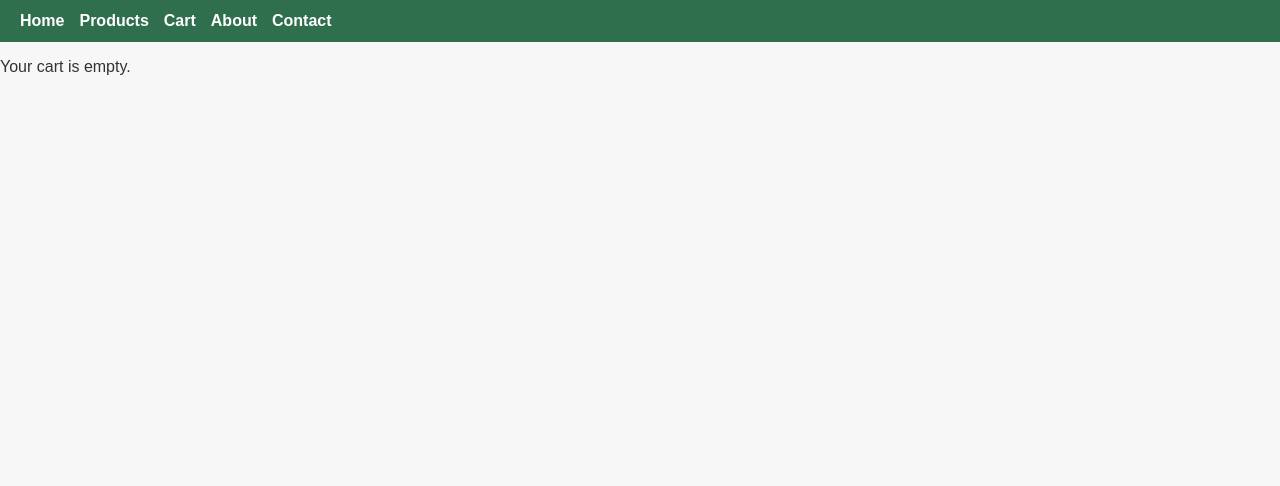
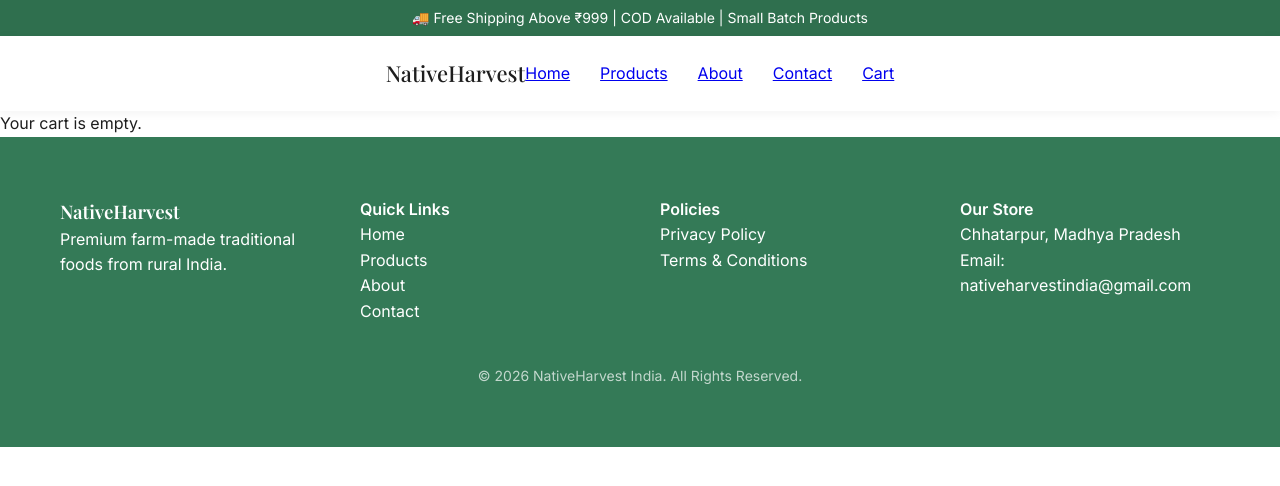
Before and after one commit to samarthr8/nativeharvest-app, a React (Vite) app in the folder frontend/: page /cart in a window 1280 px wide. Shown: the top 486 px of the page. Built offline with nearby package versions, Linux system fonts and the light colour scheme.

Commit message:
Added Announcement, Header and footer

```diff
--- a/frontend/src/App.jsx
+++ b/frontend/src/App.jsx
@@ -1,4 +1,8 @@
-import { Routes, Route, Link } from "react-router-dom";
+import { Routes, Route } from "react-router-dom";
+
+import AnnouncementBar from "./components/layout/AnnouncementBar";
+import Header from "./components/layout/Header";
+import Footer from "./components/layout/Footer";
 
 /* Public pages */
 import Home from "./pages/Home";
@@ -17,35 +21,23 @@ import AdminDashboard from "./pages/admin/AdminDashboard";
 const App = () => {
   return (
     <>
-      <nav>
-        <Link to="/">Home</Link>
-        <Link to="/products">Products</Link>
-        <Link to="/cart">Cart</Link>
-        <Link to="/about">About</Link>
-        <Link to="/contact">Contact</Link>
-      </nav>
+      <AnnouncementBar />
+      <Header />
 
       <Routes>
-
-        {/* HOME */}
         <Route index element={<Home />} />
-
-        {/* Public */}
         <Route path="/products" element={<Products />} />
         <Route path="/cart" element={<Cart />} />
         <Route path="/checkout" element={<Checkout />} />
         <Route path="/about" element={<About />} />
         <Route path="/contact" element={<Contact />} />
-
-        {/* ✅ FIXED ROUTES */}
         <Route path="/order-success/:orderId" element={<OrderSuccess />} />
         <Route path="/order/:orderId" element={<OrderTracking />} />
-
-        {/* Admin */}
         <Route path="/admin/login" element={<AdminLogin />} />
         <Route path="/admin/dashboard" element={<AdminDashboard />} />
+      </Routes>
 
-      </Routes>
+      <Footer />
     </>
   );
 };
--- /dev/null
+++ b/frontend/src/components/layout/AnnouncementBar.jsx
@@ -0,0 +1,17 @@
+const AnnouncementBar = () => {
+  return (
+    <div style={{
+      background: "#2f6f4e",
+      color: "white",
+      height: "36px",
+      display: "flex",
+      alignItems: "center",
+      justifyContent: "center",
+      fontSize: "14px"
+    }}>
+      🚚 Free Shipping Above ₹999 | COD Available | Small Batch Products
+    </div>
+  );
+};
+
+export default AnnouncementBar;
--- /dev/null
+++ b/frontend/src/components/layout/Footer.jsx
@@ -0,0 +1,53 @@
+const Footer = () => {
+  return (
+    <footer style={{
+      background: "var(--green-dark)",
+      color: "white",
+      padding: "60px 0"
+    }}>
+      <div className="container" style={{
+        display: "grid",
+        gridTemplateColumns: "repeat(auto-fit, minmax(200px,1fr))",
+        gap: "40px"
+      }}>
+
+        <div>
+          <h3>NativeHarvest</h3>
+          <p>Premium farm-made traditional foods from rural India.</p>
+        </div>
+
+        <div>
+          <h4>Quick Links</h4>
+          <p>Home</p>
+          <p>Products</p>
+          <p>About</p>
+          <p>Contact</p>
+        </div>
+
+        <div>
+          <h4>Policies</h4>
+          <p>Privacy Policy</p>
+          <p>Terms & Conditions</p>
+        </div>
+
+        <div>
+          <h4>Our Store</h4>
+          <p>Chhatarpur, Madhya Pradesh</p>
+          <p>Email: nativeharvestindia@gmail.com</p>
+        </div>
+
+      </div>
+
+      <div style={{
+        textAlign: "center",
+        marginTop: "40px",
+        opacity: "0.7",
+        fontSize: "14px"
+      }}>
+        © 2026 NativeHarvest India. All Rights Reserved.
+      </div>
+    </footer>
+  );
+};
+
+export default Footer;
--- /dev/null
+++ b/frontend/src/components/layout/Header.jsx
@@ -0,0 +1,40 @@
+import { Link } from "react-router-dom";
+
+const Header = () => {
+  return (
+    <header style={{
+      height: "75px",
+      display: "flex",
+      alignItems: "center",
+      background: "white",
+      boxShadow: "0 2px 10px rgba(0,0,0,0.05)"
+    }}>
+      <div className="container" style={{
+        display: "flex",
+        justifyContent: "space-between",
+        alignItems: "center"
+      }}>
+
+        <Link to="/" style={{
+          fontFamily: "Playfair Display",
+          fontSize: "22px",
+          textDecoration: "none",
+          color: "var(--text-dark)"
+        }}>
+          NativeHarvest
+        </Link>
+
+        <nav style={{ display: "flex", gap: "30px" }}>
+          <Link to="/">Home</Link>
+          <Link to="/products">Products</Link>
+          <Link to="/about">About</Link>
+          <Link to="/contact">Contact</Link>
+          <Link to="/cart">Cart</Link>
+        </nav>
+
+      </div>
+    </header>
+  );
+};
+
+export default Header;
--- a/frontend/src/styles.css
+++ b/frontend/src/styles.css
@@ -1,101 +1,106 @@
-/* Reset-ish */
-body {
-  margin: 0;
-  font-family: Arial, Helvetica, sans-serif;
-  background-color: #f7f7f7;
-  color: #333;
+/* --------------------------------------------------
+   🌿 NativeHarvest Design System
+-------------------------------------------------- */
+
+@import url('https://fonts.googleapis.com/css2?family=Playfair+Display:wght@500;600;700&family=Inter:wght@300;400;500;600&display=swap');
+
+:root {
+  --green-main: #3f8a63;
+  --green-dark: #347a57;
+  --green-light: #4fa276;
+
+  --beige-light: #f5f2eb;
+  --text-dark: #1e1e1e;
+  --white: #ffffff;
+
+  --radius-card: 16px;
+  --radius-input: 30px;
+
+  --container-width: 1200px;
 }
 
-/* Layout */
-.container {
-  max-width: 1000px;
-  margin: 0 auto;
-  padding: 20px;
-  background: #ffffff;
+/* Reset */
+* {
+  margin: 0;
+  padding: 0;
+  box-sizing: border-box;
 }
 
-/* Navbar */
-nav {
-  background: #2f6f4e; /* earthy green */
-  padding: 12px 20px;
+body {
+  font-family: 'Inter', sans-serif;
+  color: var(--text-dark);
+  background: var(--white);
+  line-height: 1.6;
 }
 
-nav a {
-  color: #ffffff;
-  text-decoration: none;
-  margin-right: 15px;
-  font-weight: bold;
+/* Typography */
+h1, h2, h3 {
+  font-family: 'Playfair Display', serif;
+  font-weight: 600;
 }
 
-nav a:hover {
-  text-decoration: underline;
+h1 {
+  font-size: 56px;
 }
 
-/* Headings */
 h2 {
-  margin-top: 0;
-  color: #2f6f4e;
+  font-size: 36px;
 }
 
-/* Product card */
-.card {
-  border: 1px solid #ddd;
-  padding: 16px;
-  margin-bottom: 15px;
-  border-radius: 4px;
-  background: #fff;
+p {
+  font-size: 16px;
+}
+
+/* Container */
+.container {
+  max-width: var(--container-width);
+  margin: 0 auto;
+  padding: 0 20px;
+}
+
+/* Section Spacing */
+.section {
+  padding: 80px 0;
 }
 
 /* Buttons */
-button {
-  background: #2f6f4e;
-  color: #fff;
+.btn {
+  background: var(--green-dark);
+  color: var(--white);
+  padding: 12px 24px;
+  border-radius: var(--radius-input);
   border: none;
-  padding: 8px 14px;
   cursor: pointer;
-  border-radius: 4px;
+  font-weight: 500;
+  transition: 0.3s ease;
 }
 
-button:hover {
-  background: #25593f;
+.btn:hover {
+  background: var(--green-light);
 }
 
 /* Inputs */
-input,
-textarea {
+input, textarea {
+  border-radius: var(--radius-input);
+  border: 1px solid #ddd;
+  padding: 12px 18px;
+  font-size: 16px;
   width: 100%;
-  padding: 8px;
-  margin-bottom: 10px;
-  border: 1px solid #ccc;
-  border-radius: 4px;
 }
 
-/* Cart total */
-.total {
-  font-size: 18px;
-  font-weight: bold;
-  margin-top: 10px;
+/* Cards */
+.card {
+  border-radius: var(--radius-card);
+  background: var(--white);
+  box-shadow: 0 8px 24px rgba(0,0,0,0.05);
+  transition: 0.3s ease;
 }
 
-/* Product grid */
-.products-grid {
-  display: grid;
-  grid-template-columns: repeat(auto-fit, minmax(260px, 1fr));
-  gap: 20px;
-  margin-top: 20px;
+.card:hover {
+  transform: translateY(-6px);
 }
 
-.product-card {
-  border: 1px solid #ddd;
-  padding: 16px;
-  border-radius: 6px;
-  background: #fff;
+/* Utility */
+.text-center {
+  text-align: center;
 }
-
-.product-image {
-  width: 100%;
-  height: 180px;
-  object-fit: cover;
-  border-radius: 4px;
-  margin-bottom: 10px;
-}
```
